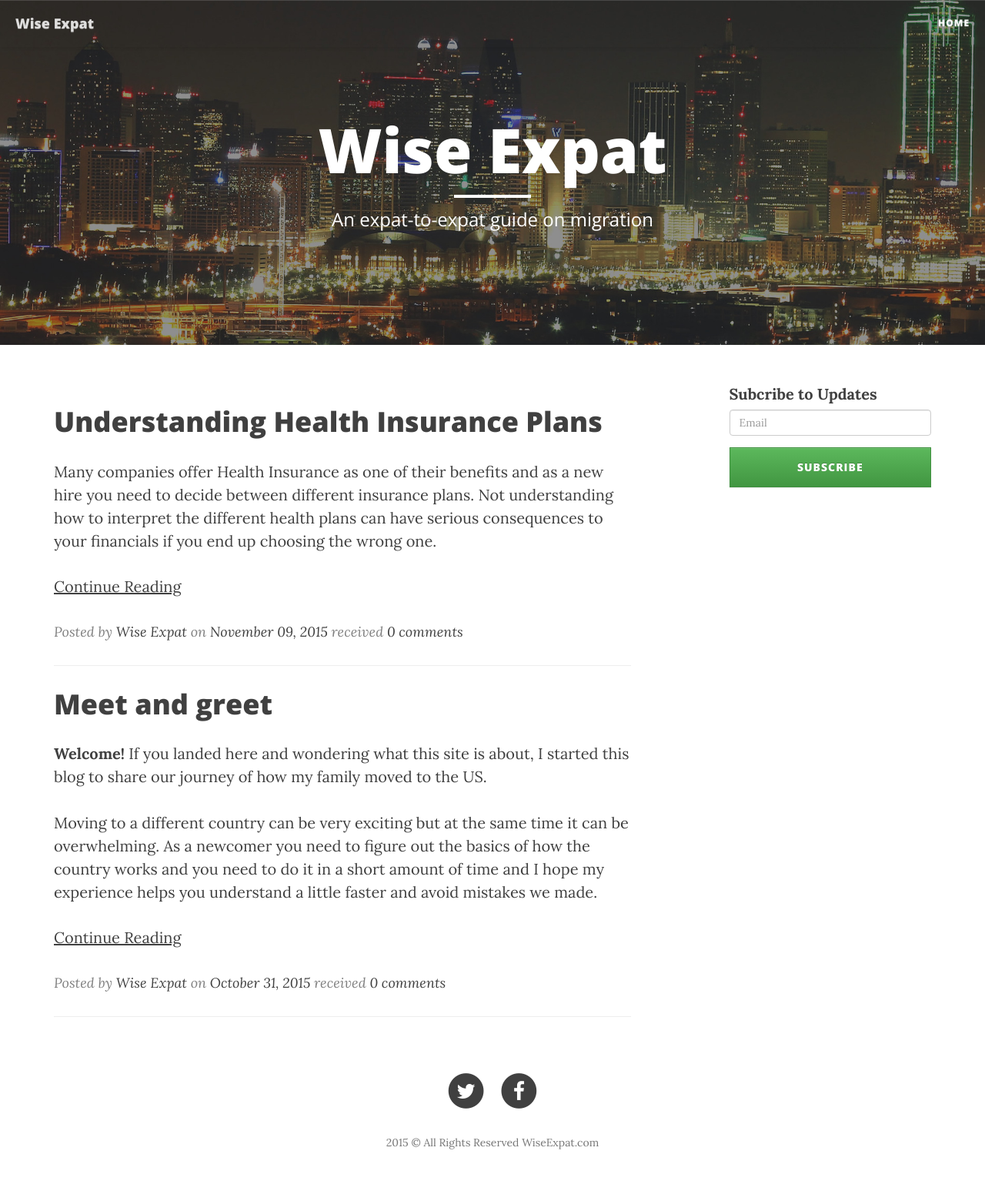
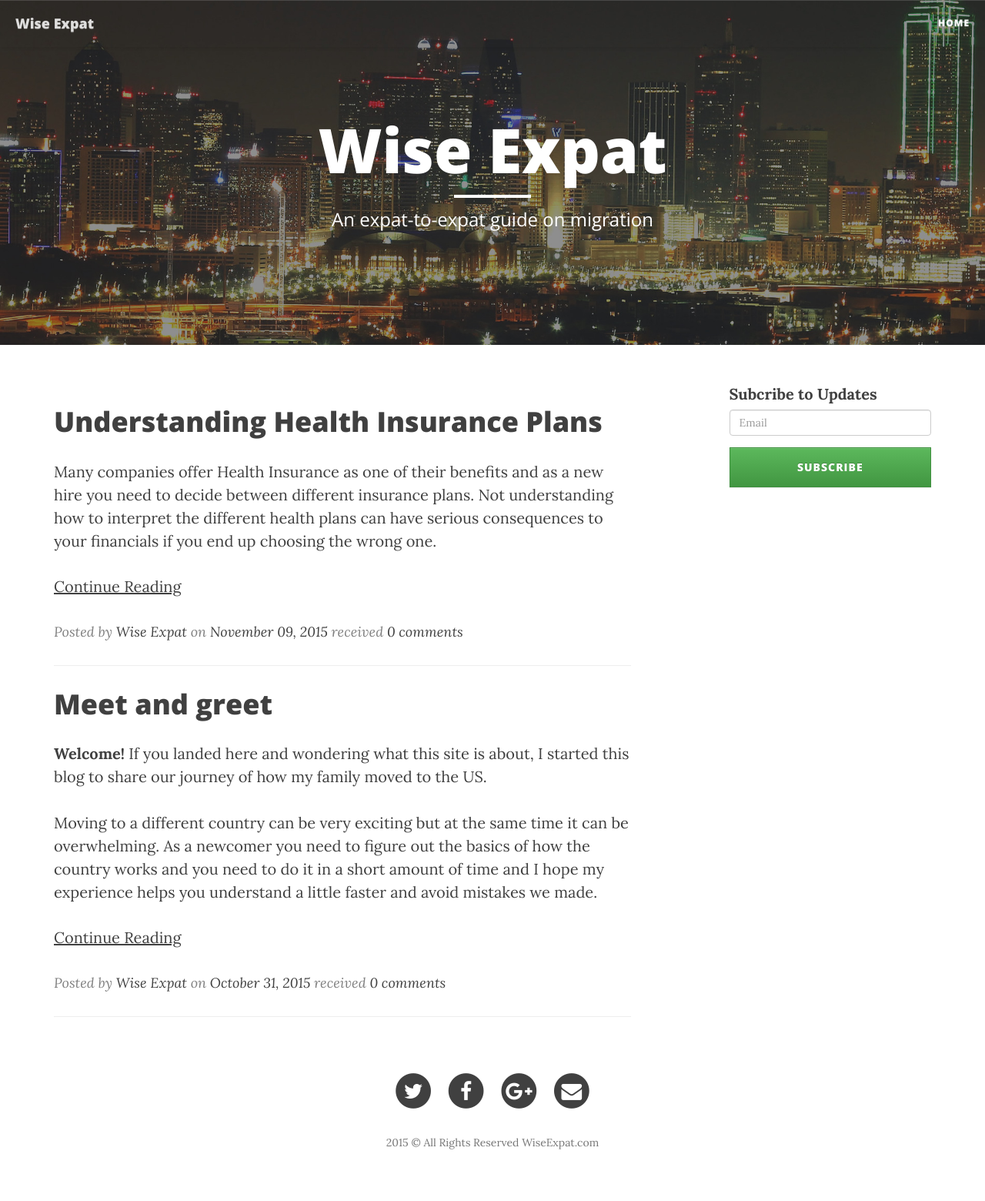
Before and after one commit to wiseexpat/wiseexpat.com, a Jekyll site: the page built from index.html, in a window 1280 px wide. Shown: the whole page at 77% size. Built offline with Jekyll 4.4.1, drawn with Linux system fonts in a browser that asks for light colours; nearby versions of some CDN libraries; the list of posts is cut into pages by our own code; comment, search, counter and statistics services are not loaded.

Commit message:
Added g-plus and email links

```diff
--- a/_includes/footer.html
+++ b/_includes/footer.html
@@ -19,6 +19,22 @@
               </span>
             </a>
           </li>
+          <li>
+            <a href="https://plus.google.com/b/102289938029609395659/102289938029609395659/posts?hl=en">
+              <span class="fa-stack fa-lg">
+                <i class="fa fa-circle fa-stack-2x"></i>
+                <i class="fa fa-google-plus fa-stack-1x fa-inverse"></i>
+              </span>
+            </a>
+          </li>
+          <li>
+            <a href="mailto:info@wiseexpat.com">
+              <span class="fa-stack fa-lg">
+                <i class="fa fa-circle fa-stack-2x"></i>
+                <i class="fa fa-envelope fa-stack-1x fa-inverse"></i>
+              </span>
+            </a>
+          </li>
         </ul>
         <p class="copyright text-muted">{{ site.copyright }}</p>
       </div>
```
